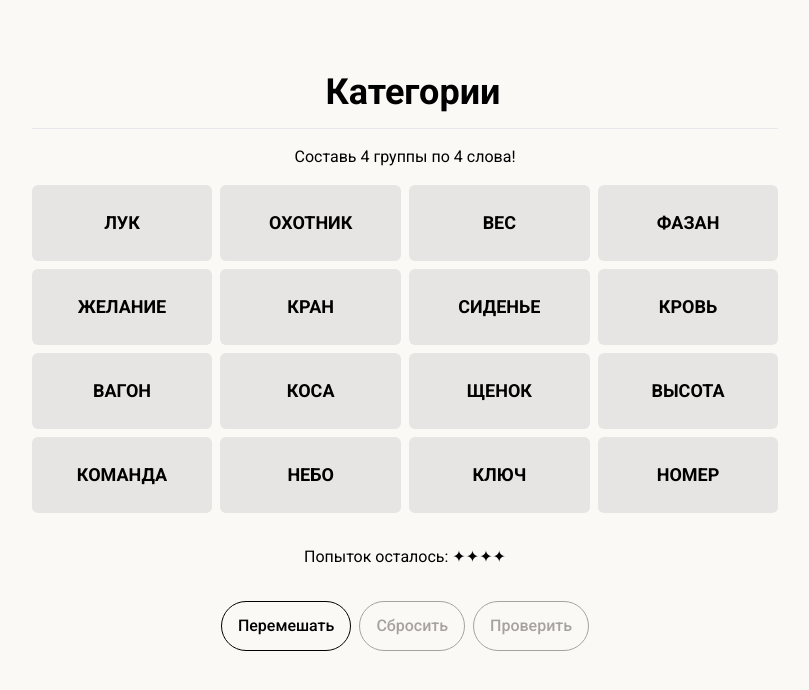
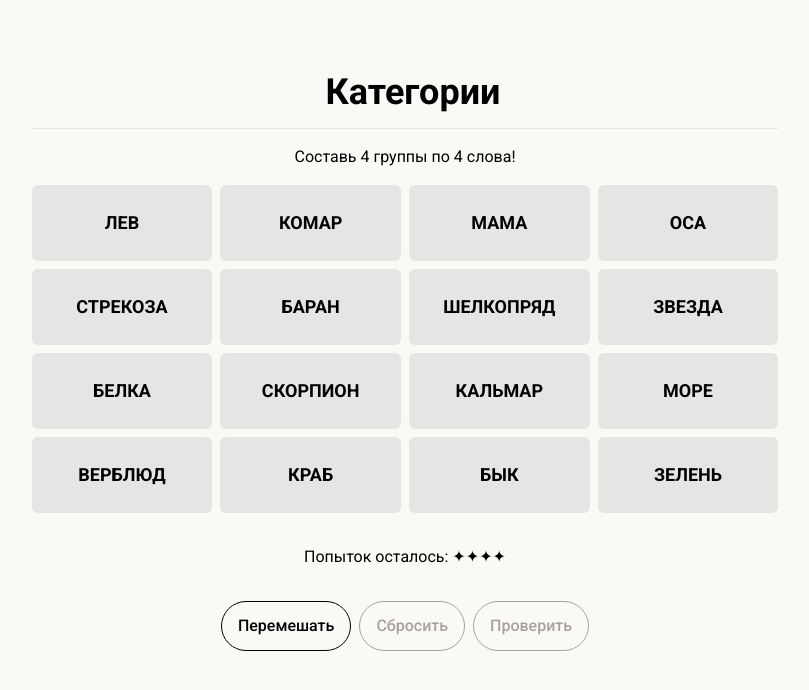
Before and after one commit to danuhaha/CategoriesRussian, a Next.js app: page / in a window 1280 px wide. Shown: the top 690 px of the page, without its empty margins (235-1044 px from the left). Built offline with nearby package versions, Linux system fonts and the light colour scheme.

Commit message:
Examples 14.02.2025

```diff
--- a/app/_examples.ts
+++ b/app/_examples.ts
@@ -2,23 +2,23 @@ import { Category } from "./_types";
 
 export const categories: Category[] = [
   {
-    category: 'РАДУГА',
-    items: ["ОХОТНИК", "ФАЗАН", "СИДЕНЬЕ", "ЖЕЛАНИЕ"],
+    category: 'НАСЕКОМЫЕ',
+    items: ["КОМАР", "ОСА", "ШЕЛКОПРЯД", "СТРЕКОЗА"],
     level: 1,
   },
   {
-    category: "ОМОНИМЫ",
-    items: ["КЛЮЧ", "КОСА", "ЛУК", "КРАН"],
+    category: "ЗОДИАКАЛЬНЫЕ ЖИВОТНЫЕ",
+    items: ["БЫК", "СКОРПИОН", "ЛЕВ", "БАРАН"],
     level: 2,
   },
   {
-    category: "ГОЛУБЫЕ",
-    items: ["КРОВЬ", "НЕБО", "ВАГОН", "ЩЕНОК"],
+    category: "ПЕРСОНАЖИ ГУБКИ БОБА",
+    items: ["ЗВЕЗДА", "КРАБ", "БЕЛКА", "КАЛЬМАР"],
     level: 3,
   },
   {
-    category: "НАБРАТЬ ___",
-    items: ["ВЫСОТА", "КОМАНДА", "НОМЕР", "ВЕС"],
+    category: "ОРАНЖЕВЫЕ ИЗ ПЕСНИ",
+    items: ["МОРЕ", "ВЕРБЛЮД", "ЗЕЛЕНЬ", "МАМА"],
     level: 4,
   },
 ];
```
